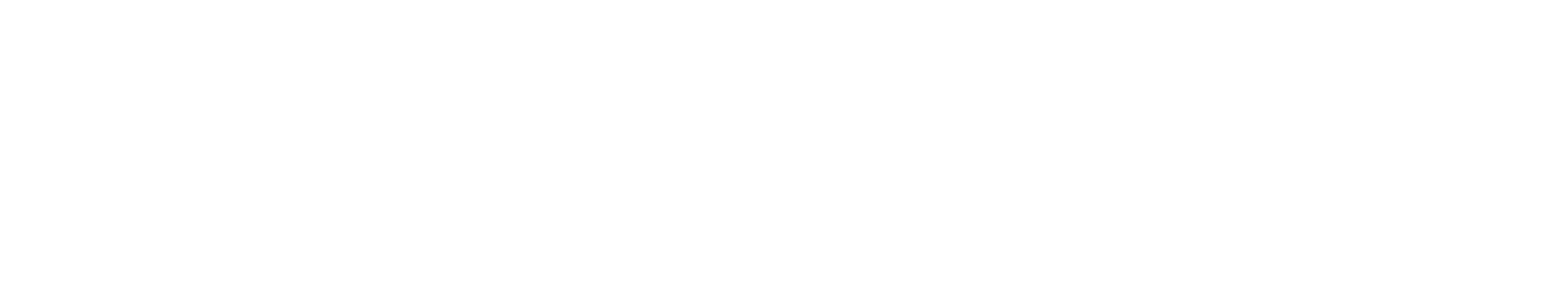
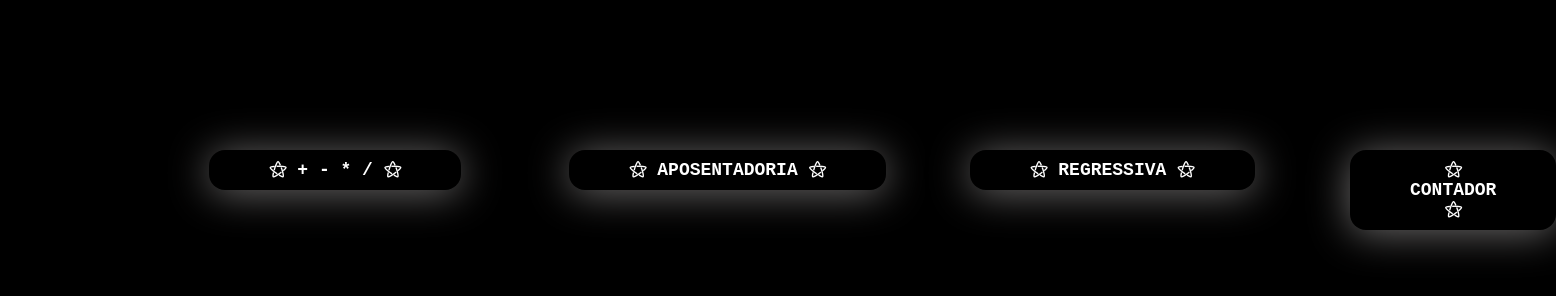
Before and after one commit to Pleisteixu4/Alura3T, a plain HTML site: page index.html in a window 1280 px wide. Shown: the whole page, 1556 px wide, since content can reach past the window. Drawn offline with Linux system fonts and the light colour scheme.

Commit message:
Add files via upload

```diff
--- a/index.html
+++ b/index.html
@@ -2,9 +2,81 @@
 <html lang="pt-br">
 <head>
     <meta charset="UTF-8">
-    <title>Document</title>
+    <title> INDEX </title>
 </head>
 <body>
+    <a href="4.html"> <button name="button1" id="cot"> &#9885; + - * / &#9885; </button> </a>
 
+    <a href="aposentadoria.html"> <button name="button2" id="apo"> &#9885; APOSENTADORIA &#9885; </button> </a>
+
+    <a href="contagem.html"> <button name="button3" id="reg"> &#9885; REGRESSIVA &#9885; </button> </a>
+
+    <a href="teste.html"> <button name="button4" id="con"> &#9885; CONTADOR &#9885; </button> </a>
+
+    <!--por um video aqui ou um audio-->
+
+
+    <style>
+
+        body {font-size: 25px;}
+        body {color: rgb(0, 0, 0);}
+        body {background: rgb(0, 0, 0)}
+        body {font-family: monospace;}
+
+        header {
+            color: aliceblue;
+        }
+        h1 {color: aliceblue;}
+
+        a {color: rgb(0, 255, 47);}
+
+        @media (max-width:850px){
+            body {background: rgb(24, 219, 7);}
+        }
+
+        .li {color: #000000;}
+        .tag {
+            color:rgb(255, 0, 0);
+        }
+        .eita {
+            color:rgb(255, 255, 255)
+        }
+        button:hover {
+        transform: rotate(3deg);
+        transition: all 0.5s;}
+        button {
+            font-size: 18px;
+            font-weight: 600;
+            padding: 10px 60px;
+            cursor: pointer;
+            cursor: grabbing;
+            margin: auto;
+            background-color: #000000;
+            color: white;
+            border-radius: 1rem;
+            border: none;
+            box-shadow: 0px 3px 40px rgb(110, 108, 108);
+            font-family: monospace;
+        }
+        #cot {
+            position: absolute;
+            left: 209px;
+            top: 150px;
+        }
+        #apo {
+            position: absolute;
+            left: 569px;
+            top: 150px;
+        }
+        #reg {
+            position: absolute;
+            left: 970px;
+            top: 150px;
+        }
+        #con {
+            position: absolute;
+            left: 1350px;
+            top: 150px;
+        }
 </body>
 </html>
```
Also changed, not shown: aposentadoria.html (+1 -1 lines).
